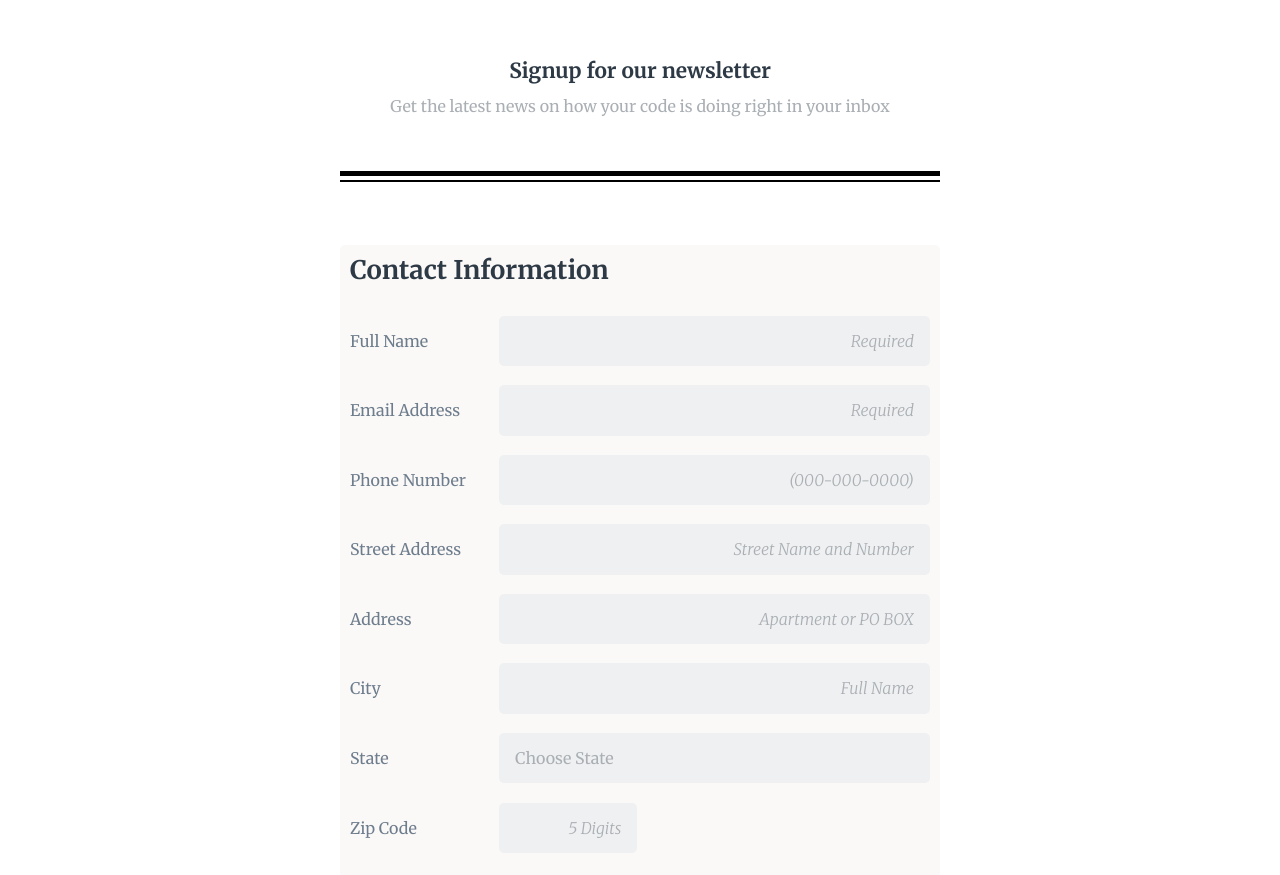
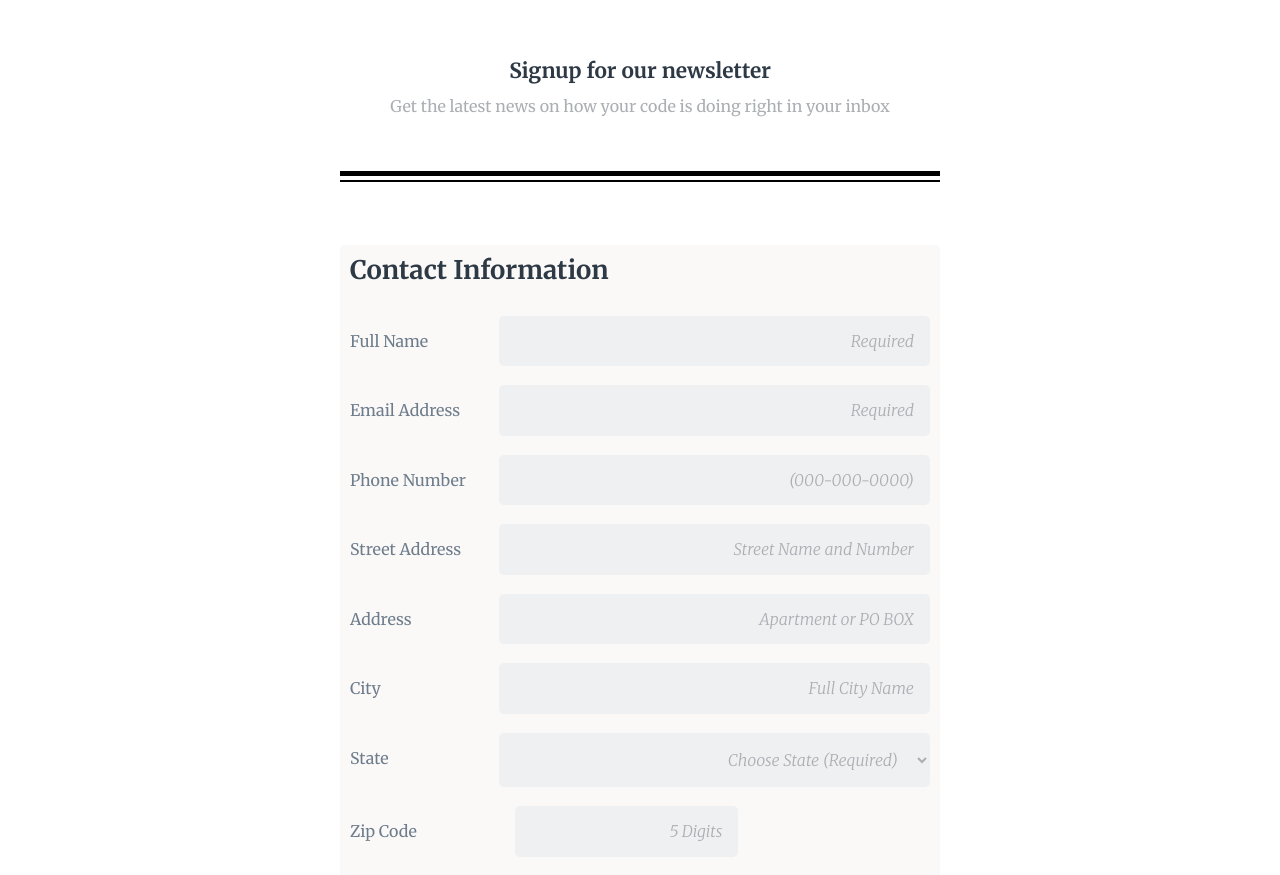
Before and after one commit to Rapidisimo/Project-3-Form, a plain HTML site: page index.html in a window 1280 px wide. Shown: the part 77-952 px from the top of the page. Drawn offline with Linux system fonts and the light colour scheme.

Commit message:
Meets Expectations Criteria
Adjusting project to Meet Expectations criteria.

```diff
--- a/css/styles.css
+++ b/css/styles.css
@@ -77,7 +77,8 @@ footer {
 .form-row label {
     flex-basis: 100%;
 }
-.form-row input {
+.form-row input,
+.form-row select {
     flex-basis: 100%;
     padding: 1em;
     border-radius: 5px;
@@ -89,7 +90,7 @@ footer {
     flex-basis: 100%;
 }
 .form-row input#zip {
-    flex-basis: 40%;
+    flex-basis: 50%;
 }
 
 .form-row label {
@@ -101,16 +102,19 @@ label {
     color: rgb(110, 125, 141);
     font-size: 1em;
 }
-input {
+input,
+select {
     transition: all .2s ease-in;
 }
-input:focus {
+input:focus,
+select:focus {
     outline: rgb(70, 105, 139) solid;
     border: solid 1px rgb(70, 105, 139);
 }
 
 input::placeholder,
-textarea::placeholder {
+textarea::placeholder,
+select:invalid {
     font-style: italic;
     text-align: right;
     color: rgb(170, 175, 180);
@@ -119,6 +123,9 @@ textarea::placeholder {
 textarea::placeholder {
     text-align: left;
     font-style: normal;
+}
+textarea {
+    padding: .5em;
 }
 
 fieldset {
@@ -136,9 +143,6 @@ input[type="checkbox"],
 input[type="radio"] {
     margin-top: 1em;
     margin-right: .5em;
-}
-input#zip {
-    width: 30%;
 }
 
 textarea {
@@ -192,7 +196,8 @@ button {
     .form-row label {
         flex: 1;
     }
-    .form-row input {
+    .form-row input,
+    .form-row select {
         flex: 3;
         padding: 1em;
         border-radius: 5px;
@@ -201,22 +206,23 @@ button {
 
     }
     .form-row label#zippy {
-        flex: .25;
+        flex: .39;
     }
     .form-row input#zip {
-        flex: .2;
+        flex: .25;
     }
 
     .form-row label {
         padding: 1em 1em 1em 0;
     }
-    input {
+    input,
+    select {
         transition: all .2s ease-in;
     }
-    input:focus {
+    input:focus,
+    select:focus {
         outline: rgb(70, 105, 139) solid;
         border: solid 1px rgb(70, 105, 139);
     }
 
-
 }
--- a/index.html
+++ b/index.html
@@ -45,16 +45,16 @@
                 </div>
                 <div class="form-row">
                     <label for="city">City</label>
-                    <input type="text" id="city" name="user-city" placeholder="Full Name">
+                    <input type="text" id="city" name="user-city" placeholder="Full City Name">
                 </div>
                 <div class="form-row">
                     <label for="user-states">State</label>
-                    <input list="states" id="user-states" name="user-states" placeholder="Choose State">
-                        <datalist id="states">
-                            <option value="CA"></option>
-                            <option value="TX"></option>
-                            <option value="NY"></option>
-                        </datalist>
+                    <select name="user-states" id="user-states" required>
+                        <option value="" disabled selected hidden>Choose State (Required)</option>
+                        <option value="CA">CA</option>
+                        <option value="TX">TX</option>
+                        <option value="NY">NY</option>
+                    </select>
                 </div>
                 <div class="form-row">
                     <label for="zip" id="zippy">Zip Code</label>
```
